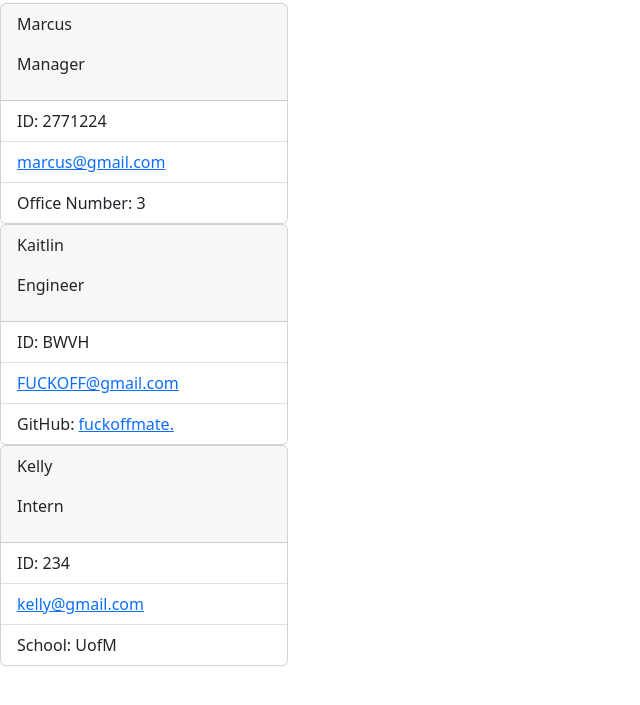
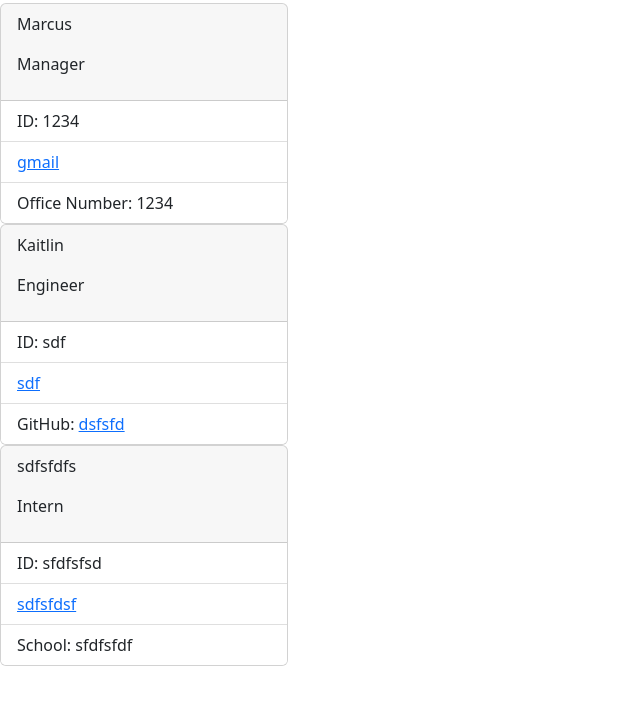
Before and after one commit to MarcusC811/Team-Profile-Generator, a website: page index.HTML in a window 1280 px wide. Shown: the part 53-758 px from the top of the page, without its empty margins (0-640 px from the left). Drawn offline with nearby package versions, Linux system fonts and the light colour scheme.

Commit message:
updated testing queues

```diff
--- a/index.HTML
+++ b/index.HTML
@@ -19,9 +19,9 @@
                     <p>Manager</p>
                   </div>
                   <ul class="list-group list-group-flush">
-                    <li class="list-group-item">ID: 2771224</li>
-                    <li class="list-group-item"><a href = "mailto: marcus@gmail.com">marcus@gmail.com</a> </li>
-                    <li class="list-group-item">Office Number: 3</a></li>
+                    <li class="list-group-item">ID: 1234</li>
+                    <li class="list-group-item"><a href = "mailto: gmail">gmail</a> </li>
+                    <li class="list-group-item">Office Number: 1234</a></li>
                   </ul>
               </div>
 
@@ -31,21 +31,21 @@
                     <p>Engineer</p>
                   </div>
                   <ul class="list-group list-group-flush">
-                    <li class="list-group-item">ID: BWVH</li>
-                    <li class="list-group-item"><a href = "mailto: FUCKOFF@gmail.com">FUCKOFF@gmail.com</a> </li>
-                    <li class="list-group-item">GitHub: <a href = "https://github.com/fuckoffmate.">fuckoffmate.</a></li>
+                    <li class="list-group-item">ID: sdf</li>
+                    <li class="list-group-item"><a href = "mailto: sdf">sdf</a> </li>
+                    <li class="list-group-item">GitHub: <a href = "https://github.com/dsfsfd">dsfsfd</a></li>
                   </ul>
               </div>
 
               <div class="card" style="width: 18rem;">
                   <div class="card-header">
-                    <p>Kelly</p>
+                    <p>sdfsfdfs</p>
                     <p>Intern</p>
                   </div>
                   <ul class="list-group list-group-flush">
-                    <li class="list-group-item">ID: 234</li>
-                    <li class="list-group-item"><a href = "mailto: kelly@gmail.com">kelly@gmail.com</a> </li>
-                    <li class="list-group-item">School: UofM</li>
+                    <li class="list-group-item">ID: sfdfsfsd</li>
+                    <li class="list-group-item"><a href = "mailto: sdfsfdsf">sdfsfdsf</a> </li>
+                    <li class="list-group-item">School: sfdfsfdf</li>
                   </ul>
               </div>
         </main>
--- a/lib/Intern.js
+++ b/lib/Intern.js
@@ -2,9 +2,10 @@ const Employee = require('./Employee');
 const Inquirer = require('inquirer');
 
 class Intern extends Employee {
-    constructor(e) {
-        super(e);
+    constructor(e, school) {
+        super(e, school);
         this.e = e
+        this.school = school
     }
 
     getSchool() {
```
Also changed, not shown: index.js (+1 -6 lines), tests/Employee.test.js (+1 -3 lines), tests/Engineer.test.js (+13 -0 lines), tests/Intern.test.js (+11 -0 lines), tests/Manager.test.js (+10 -0 lines).
